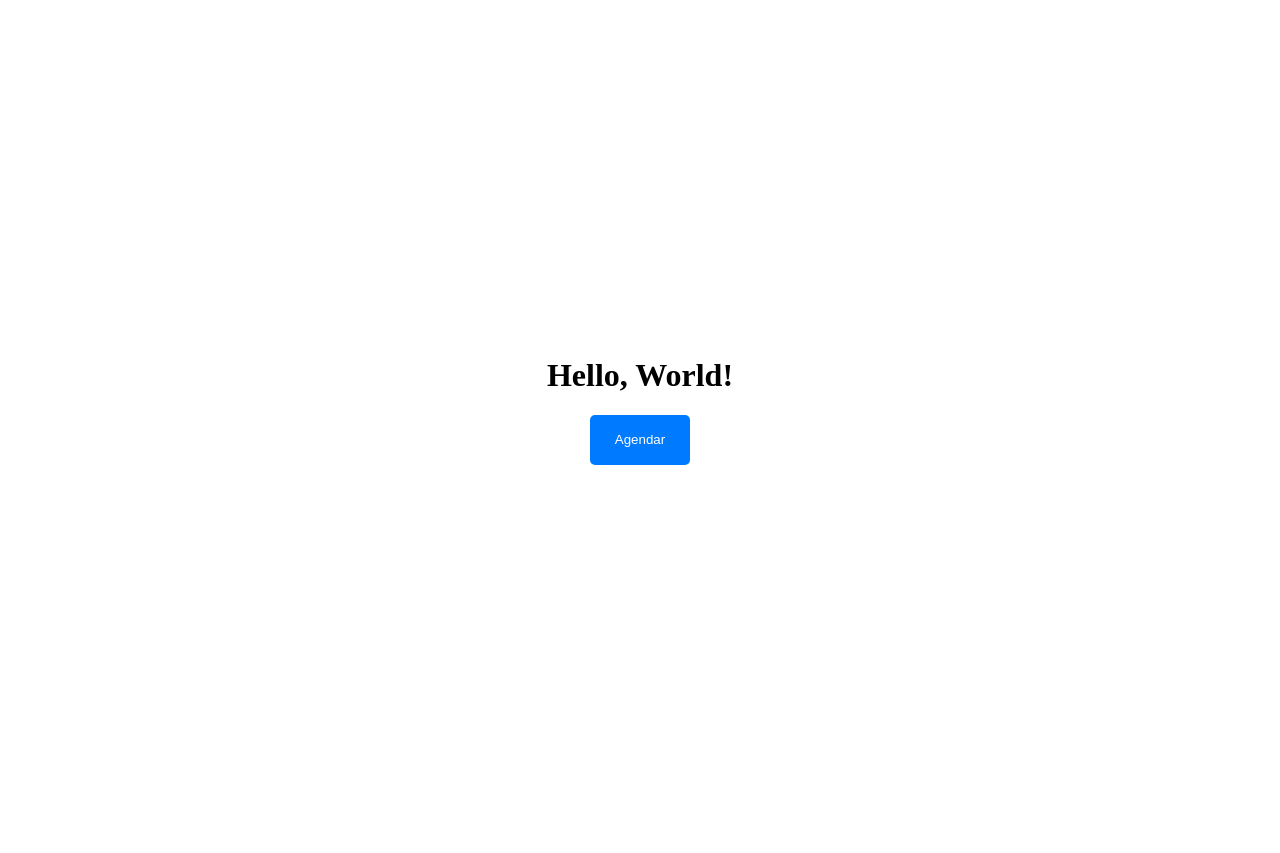
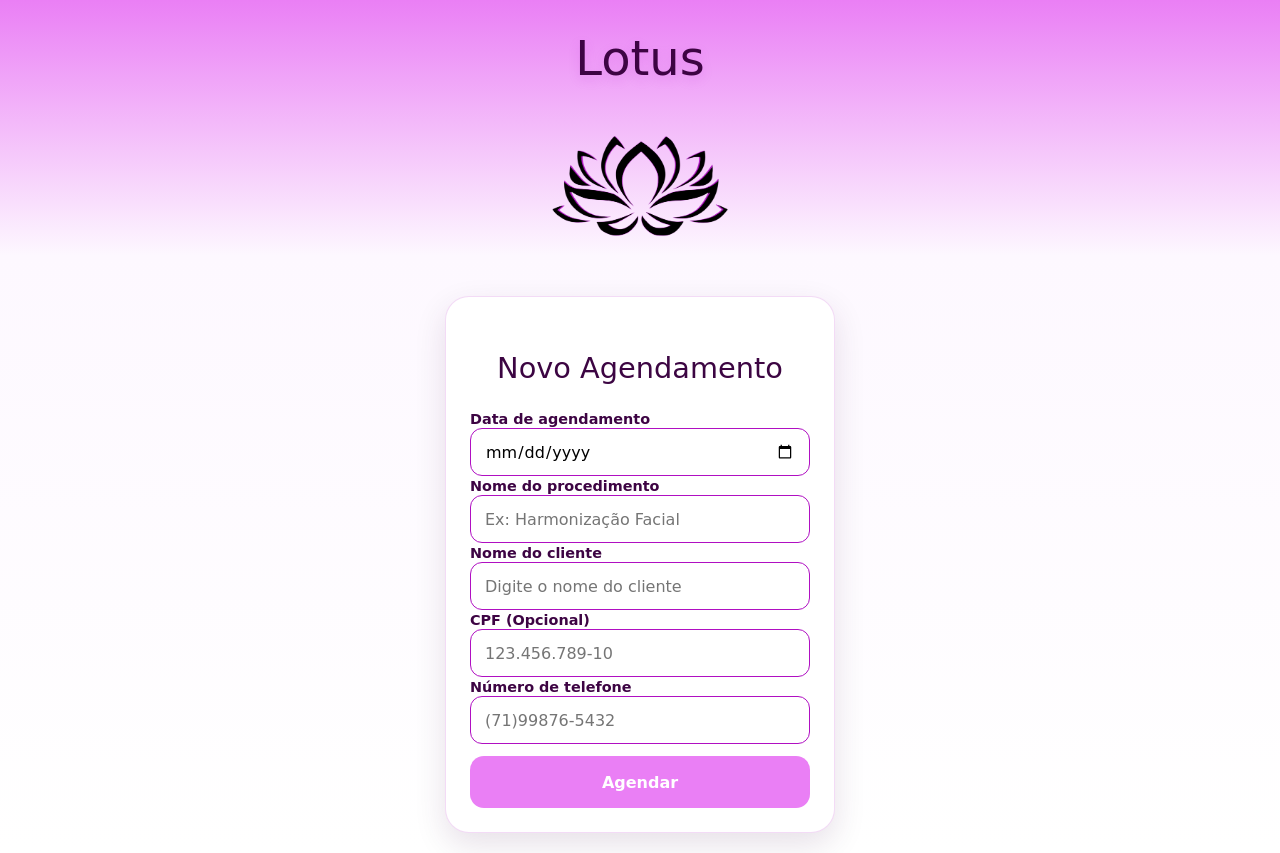
Before and after one commit to kamikazedojapan/Lotus, a plain HTML site: page index.html in a window 1280 px wide. Before the commit the page ends 800 px from the top, so only its background shows below. Drawn offline with Linux system fonts and the light colour scheme; a web font is replaced by a local one.

Commit message:
feat: add the syntax html and style.css

```diff
--- a/index.html
+++ b/index.html
@@ -3,11 +3,109 @@
 <head>
     <meta charset="UTF-8">
     <meta name="viewport" content="width=device-width, initial-scale=1.0">
-    <title>Glowflow</title>
+    <title>Lotus</title>
     <link rel="stylesheet" href="./src/style.css">
+    <link rel="preconnect" href="https://fonts.googleapis.com">
+    <link rel="preconnect" href="https://fonts.gstatic.com" crossorigin>
+    <link href="https://fonts.googleapis.com/css2?family=Playwrite+GB+J:ital,wght@0,100..400;1,100..400&display=swap" rel="stylesheet">
 </head>
+<style>
+    h1 {
+        text-align: center;
+    }
+</style>
 <body>
-    <h1>Hello, World!</h1>
-    <button class="agendar">Agendar</button>
+
+    <div class="hero">
+        <h1 class="logotitle">Lotus</h1>
+        <img
+            src="./src/assets/lotus.png"
+            alt="Flor de Lótus"
+            class="lotus-logo"
+        >
+    </div>
+
+    <div class="appointment-container">
+        <div class="appointment-card">
+
+            <h1 class="appointment-title">
+                Novo Agendamento
+            </h1>
+
+            <form id="appointmentForm">
+
+                <div class="form-group">
+                    <label for="appointmentDate" class="input-label">
+                        Data de agendamento
+                    </label>
+                    <input
+                    type="date"
+                    id="appointmentDate"
+                    class="input-date"
+                    required
+                    >
+                </div>
+
+                <div class="form-group">
+                    <label for="procedureName" class="input-label">
+                        Nome do procedimento
+                    </label>
+                    <input
+                        type="text"
+                        id="procedureName"
+                        class="input-procedure"
+                        placeholder="Ex: Harmonização Facial"
+                        required
+                    >
+                </div>
+
+                <div class="form-group">
+                    <label for="clientName" class="input-label">
+                        Nome do cliente
+                    </label>
+                    <input
+                        type="text"
+                        id="clientName"
+                        class="input-client-name"
+                        placeholder="Digite o nome do cliente"
+                        required
+                    >
+                </div>
+
+                <div class="form-group">
+                    <label for="cpf" class="input-label">
+                        CPF (Opcional)
+                    </label>
+                    <input
+                    type="text"
+                    id="cpf"
+                    class="input-cpf"
+                    placeholder="123.456.789-10"
+                    >
+                </div>
+
+                <div class="form-group">
+                    <label for="phone" class="input-label">
+                        Número de telefone
+                    </label>
+                    <input
+                    type="tel"
+                    id="phone"
+                    class="input-phone"
+                    placeholder="(71)99876-5432"
+                    required
+                    >
+                </div>
+
+                <button
+                type="submit"
+                class="btn-submit"
+                >
+                    Agendar
+                </button>
+
+            </form>
+        </div>
+    </div>
 </body>
 </html>
--- a/src/style.css
+++ b/src/style.css
@@ -1,18 +1,153 @@
-body {
+:root {
+    --primary-dark: #3C0542;
+    --primary: #3D0443;
+    --secondary: #8A0A99;
+    --accent: #B00FC2;
+    --light-accent: #EA7FF5;
+
+    --white: #FFFFFF;
+    --background: #F8F5FA;
+    --text: #2B2B2B;
+    --border: #E6D8E8;
+}
+
+* {
+    margin: 0;
+    padding: 0;
+    box-sizing: border-box;
+    font-family: "Playwrite GB J", cursive;
+}
+
+.hero {
     display: flex;
     flex-direction: column;
+    align-items: center;
     justify-content: center;
-    align-items: center;
-    height: 100vh;
-    margin: 0;
+    padding-top: 30px;
+    gap: 10px;
 }
 
-.agendar {
-    width: 100px;
-    height: 50px;
-    background-color: #007bff;
-    color: white;
+.logotitle {
+    margin: 0;
+    color: var(--primary);
+    font-size: 3rem;
+    font-weight: 500;
+    text-shadow: 0 4px 12px rgba(176,15,194,.15);
+}
+
+.lotus-logo {
+    width: 180px;
+    height: 180px;
+
+    background-color: var(--accent);
+
+    -webkit-mask: url('./assets/lotus.png') center/contain no-repeat;
+    mask: url('./assets/lotus.png') center/contain no-repeat;
+
+    transition: transform 0.3s ease;
+}
+
+.lotus-logo:hover {
+    transform: scale(1.05);
+}
+
+
+body {
+    background:linear-gradient(
+        180deg,
+        #EA7FF5 0%,
+        #fdf8ff 30%,
+        #ffffff 100%
+    );
+}
+
+h1 {
+    margin-top: 30px;
+    color: var(--secondary);
+}
+
+.appointment-container {
+    min-height: 50vh;
+    display: flex;
+    justify-content: center;
+    align-items: flex-start;
+    padding: 20px;
+}
+
+.appointment-card {
+    width:100%;
+    max-width:390px;
+
+    background:var(--white);
+
+    border-radius:24px;
+    padding:24px;
+
+    border:1px solid rgba(176,15,194,.15);
+
+    box-shadow:
+        0 12px 32px rgba(60,5,66,.12);
+}
+
+.appointment-title {
+    text-align:center;
+    margin-bottom:24px;
+
+    color:var(--primary-dark);
+
+    font-size:1.8rem;
+    font-weight:400;
+}
+
+.font-group {
+    display:flex;
+    flex-direction: column;
+    margin-bottom: 16px;
+}
+
+.input-label {
+    margin-bottom: 8px;
+    font-size: 0.9rem;
+    font-weight:600;
+    color:var(--primary);
+}
+
+.input-date,
+.input-procedure,
+.input-client-name,
+.input-cpf,
+.input-phone {
+    width: 100%;
+    height: 48px;
+    border: 1px solid var(--accent);
+    border-radius: 12px;
+    padding: 0 14px;
+    font-size: 1rem;
+    transition: .3s;
+}
+
+.input-date:focus,
+.input-procedure:focus,
+.input-client-name:focus,
+.input-cpf:focus,
+.input-phone:focus {
+    outline:none;
+    border-color: var(--accent);
+    box-shadow:
+        0 0 0 4px rgba(176,15,194,.15);
+}
+
+.btn-submit {
+    width: 100%;
+    height: 52px;
     border: none;
-    border-radius: 5px;
+    border-radius: 14px;
+    background: var(--light-accent);
+    color: #ffffff;
+    font-size: 1rem;
+    font-weight: 600;
     cursor: pointer;
+    margin-top: 12px;
+    transition: .3s;
+
 }
```
Also changed, not shown: src/assets/lotus.png (added), src/script.js (deleted).
